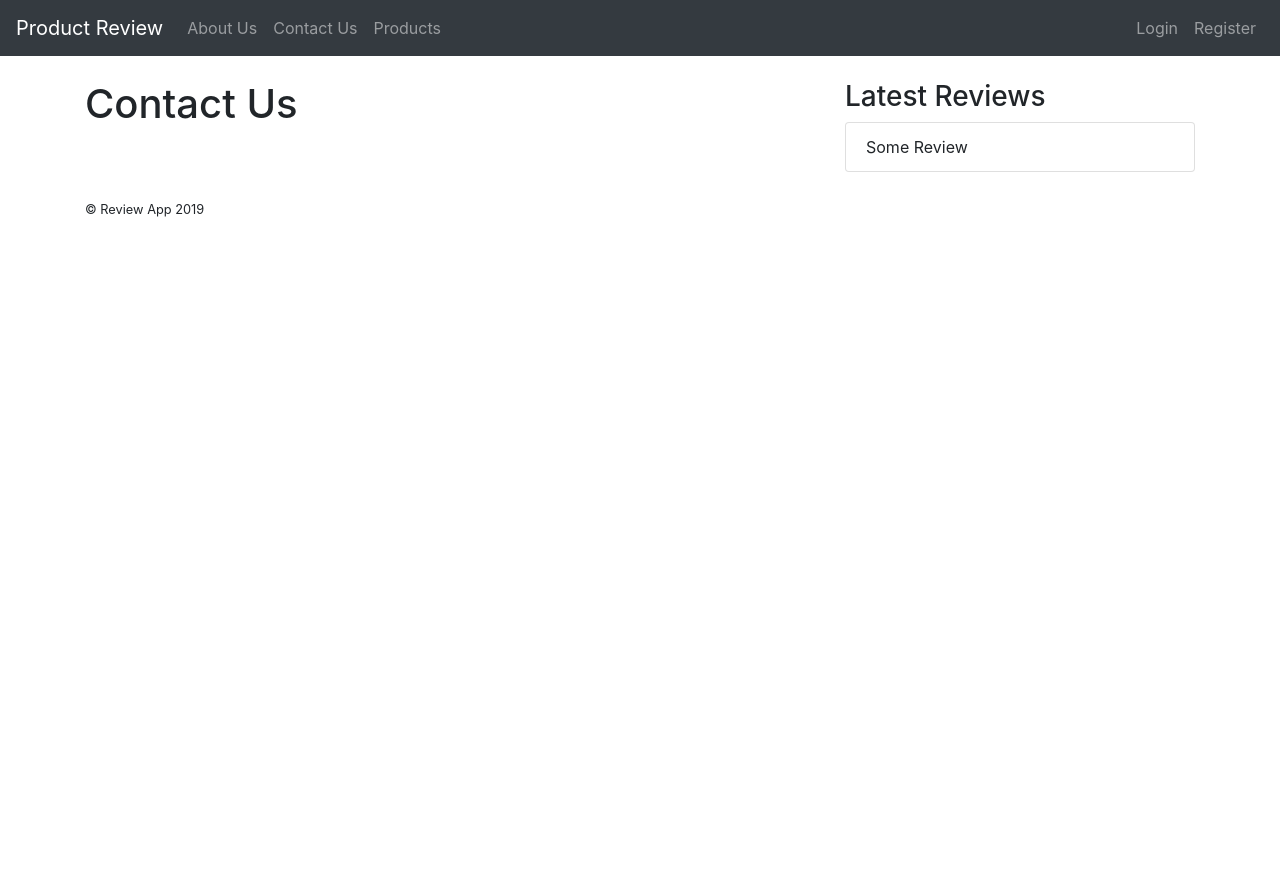
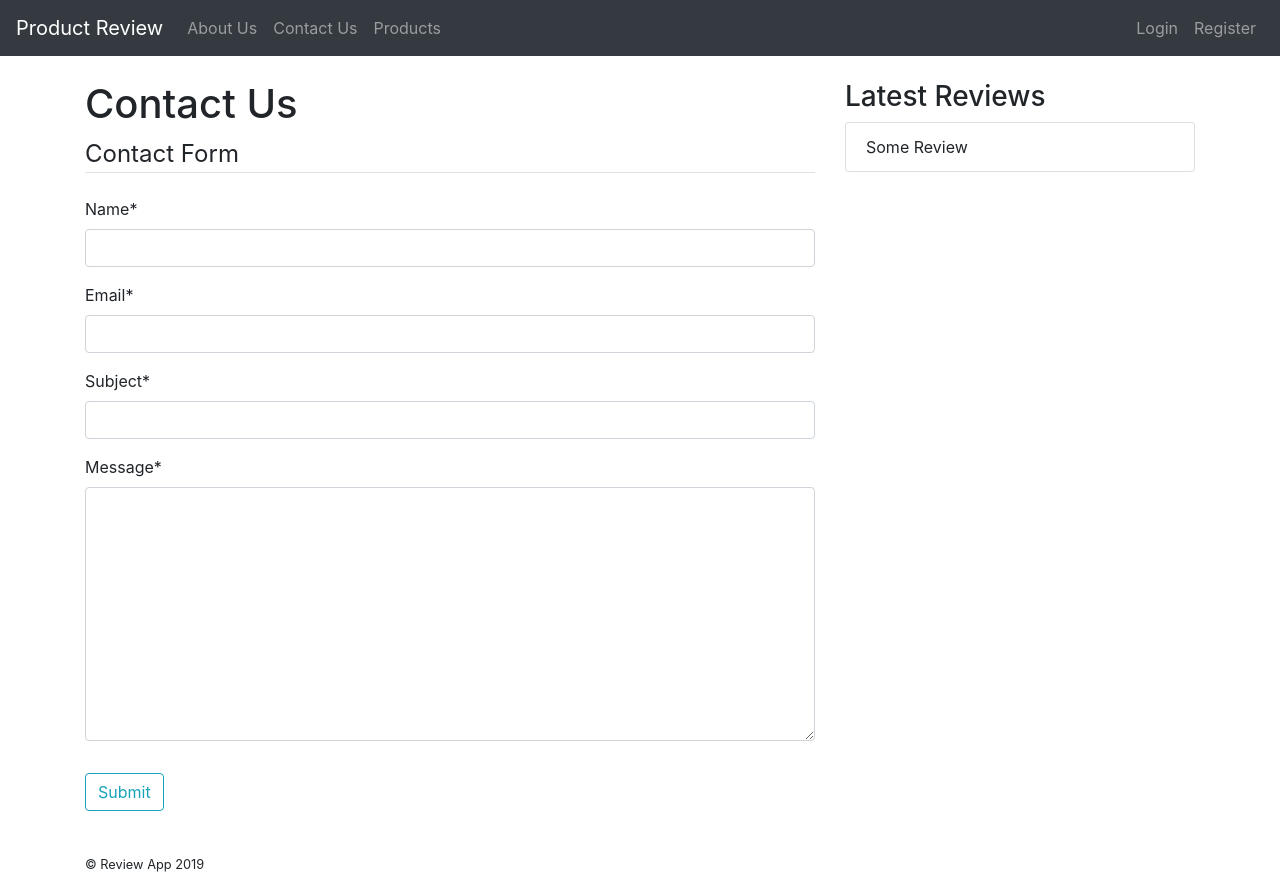
Before and after one commit to b5028967/rCarpenter, a Django app: page /contact/ in a window 1280 px wide. Before the commit the page ends 217 px from the top, so only its background shows below. Run offline with Django 3.2, Linux system fonts and the light colour scheme; some libraries are stand-ins or nearby versions.

Commit message:
added contact page, bug fixes, delete reviews

```diff
--- /dev/null
+++ b/reviewApp/reviews/forms.py
@@ -0,0 +1,10 @@
+from django import forms
+
+class ContactForm(forms.Form):
+	name = forms.CharField()
+	email = forms.EmailField()
+	subject = forms.CharField()
+	message = forms.CharField(widget=forms.Textarea)
+
+	class Meta:
+		fields = ['name', 'email', 'subject', 'message']
--- a/reviewApp/reviews/static/css/style.css
+++ b/reviewApp/reviews/static/css/style.css
@@ -0,0 +1,3 @@
+body {
+  background-color: lightblue;
+}
--- a/reviewApp/reviews/templates/reviews/about.html
+++ b/reviewApp/reviews/templates/reviews/about.html
@@ -1,4 +1,9 @@
 {% extends "reviews/base.html" %}
 {% block content %}
 <h1> About Us </h1>
+<p> Yes. Our scout ships have reached Dantooine. They found the remains of a Rebel base, but they estimate that it has been deserted for some time. They are now conducting an extensive search of the surrounding systems. She lied! She lied to us! I told you she would never consciously betray the Rebellion. Terminate her...immediately!
+
+Stretch out with your feelings. You see, you can do it. I call it luck. In my experience, there's no such thing as luck. Look, going good against remotes is one thing. Going good against the living? That's something else. Looks like we're coming up on Alderaan. You know, I did feel something. I could almost see the remote. That's good. You have taken your first step into a larger world.
+
+Are you all right? What's wrong? I felt a great disturbance in the Force...as if millions of voices suddenly cried out in terror and were suddenly silenced. I fear something terrible has happened. You'd better get on with your exercises. Well, you can forget your troubles with those Imperial slugs. I told you I'd outrun 'em. Don't everyone thank me at once. Anyway, we should be at Alderaan about oh-two-hundred hours. Now be careful, Artoo. He made a fair move. Screaming about it won't help you. Let him have it. It's not wise to upset a Wookiee. But sir, nobody worries about upsetting a droid. That's 'cause droids don't pull people's arms out of their socket when they lose. Wookiees are known to do that. I see your point, sir. I suggest a new strategy, Artoo. Let the Wookiee win. </p>
 {% endblock content %}
--- a/reviewApp/reviews/templates/reviews/base.html
+++ b/reviewApp/reviews/templates/reviews/base.html
@@ -1,3 +1,4 @@
+{% load static %}
 <!doctype html>
 <html lang="en">
   <head>
--- a/reviewApp/reviews/templates/reviews/contact.html
+++ b/reviewApp/reviews/templates/reviews/contact.html
@@ -1,4 +1,18 @@
 {% extends "reviews/base.html" %}
+{% load crispy_forms_tags %}
 {% block content %}
 <h1> Contact Us </h1>
+
+<form method="POST">
+	{% csrf_token %}
+	<fieldset class="form-group">
+		<legend class="border-bottom mb-4">Contact Form</legend>
+		{{ form|crispy}}
+	</fieldset>
+
+	<div class='form-group'>
+		<button class="btn btn-outline-info" type="submit">Submit</button>
+	</div>
+</form>
+
 {% endblock content %}
--- a/reviewApp/reviews/templates/reviews/home.html
+++ b/reviewApp/reviews/templates/reviews/home.html
@@ -1,7 +1,7 @@
 {% extends "reviews/base.html" %}
 {% block content %}
 <h1> Home </h1>
-<h2> Welcome to the App </h2>
+<h2> Welcome to the Review App </h2>
 <img src="https://images.readwrite.com/wp-content/uploads/2018/03/blue-security-image-825x500.jpg" class="w-100">
 <p>Lorem ipsum dolor sit amet, consectetuer adipiscing elit. Aenean commodo ligula eget dolor. Aenean massa. Cum sociis natoque penatibus et magnis dis parturient montes, nascetur ridiculus mus. Donec quam felis, ultricies nec, pellentesque eu, pretium quis, sem. Nulla consequat massa quis enim. Donec pede justo, fringilla vel, aliquet nec, vulputate eget, arcu. In enim justo, rhoncus ut, imperdiet a, venenatis vitae, justo. Nullam dictum felis eu pede mollis pretium. Integer tincidunt. Cras dapibus. Vivamus elementum semper nisi.
 </p>
--- a/reviewApp/reviews/templates/reviews/product_detail.html
+++ b/reviewApp/reviews/templates/reviews/product_detail.html
@@ -14,7 +14,7 @@
 	</div>
 
 <h2> Product Reviews </h2>
-	<div><a href="{% url 'review-create' %}" class ="btn btn-outline-primary">Add review</a></div>
+	<div><a href="{% url 'review-create' %}" class ="btn btn-outline-success">Add review</a></div>
 	<div class="review">
 		{% for review in object.review_set.all %}
 		{{ review }}
@@ -24,7 +24,8 @@
 		<p> Rating: {{ review.rating }}</p>
 		<p>Review Text: {{ review.review_text }}</p>
 		<p>Date: {{ review.date }}</p>
-		<a href="{% url 'review-update' review.id %}" >Update</a>
+		<a href="{% url 'review-update' review.id %}" class ="btn btn-outline-success">Update</a>
+		<a href="{% url 'review-delete' review.id %}" class ="btn btn-outline-danger">Delete</a>
 		{% endfor %}
 	</div>
 </div>
--- a/reviewApp/reviews/urls.py
+++ b/reviewApp/reviews/urls.py
@@ -1,7 +1,7 @@
 from django.urls import path
 from . import views
 from users import views as user_views
-from .views import ProductListView, ProductDetailView, ReviewDetailView, ReviewCreateView, ReviewUpdateView
+from .views import ProductListView, ProductDetailView, ReviewDetailView, ReviewCreateView, ReviewUpdateView, ReviewDeleteView
 
 urlpatterns = [
 	path('', views.home, name='reviews-home'),
@@ -10,6 +10,7 @@ urlpatterns = [
 	path('reviews/<int:pk>', ReviewDetailView.as_view(), name='review-detail'),
 	path('reviews/add/', ReviewCreateView.as_view(), name='review-create'),
 	path('reviews/<int:pk>/update/', ReviewUpdateView.as_view(), name='review-update'),
+	path('reviews/<int:pk>/delete/', ReviewDeleteView.as_view(), name='review-delete'),
 	path('about/', views.about, name='reviews-about'),
 	path('contact/', views.contact, name='reviews-contact'),
 	path('register/', user_views.register, name='register'),
--- a/reviewApp/reviews/views.py
+++ b/reviewApp/reviews/views.py
@@ -1,7 +1,8 @@
 from django.shortcuts import render
 from .models import Product, Review
-from django.views.generic import ListView, DetailView, CreateView, UpdateView
+from django.views.generic import ListView, DetailView, CreateView, UpdateView, DeleteView
 from django.contrib.auth.mixins import LoginRequiredMixin, UserPassesTestMixin
+from .forms import ContactForm
 
 # Create your views here.
 def home(request):
@@ -11,7 +12,8 @@ def about(request):
 	return render(request, 'reviews/about.html',{'title':'About'})
 
 def contact(request):
-	return render(request, 'reviews/contact.html',{'title':'Contact'})
+	form = ContactForm()
+	return render(request, 'reviews/contact.html',{'title':'Contact', 'form':form})
 
 class ProductListView(ListView):
 	model = Product
@@ -45,3 +47,13 @@ class ReviewUpdateView(LoginRequiredMixin, UserPassesTestMixin, UpdateView):
 		if self.request.user == review.author:
 			return True
 		return False
+
+class ReviewDeleteView(LoginRequiredMixin, UserPassesTestMixin, DeleteView):
+	model = Review
+	success_url = '/products'
+
+	def test_func(self):
+		review = self.get_object()
+		if self.request.user == review.author:
+			return True
+		return False
--- a/reviewApp/users/apps.py
+++ b/reviewApp/users/apps.py
@@ -2,7 +2,7 @@ from django.apps import AppConfig
 
 
 class UsersConfig(AppConfig):
-    name = 'users'
+	name = 'users'
 
-def ready(self):
-	import users.signals
+	def ready(self):
+		import users.signals
--- a/reviewApp/users/templates/users/logout.html
+++ b/reviewApp/users/templates/users/logout.html
@@ -0,0 +1,6 @@
+{% extends "reviews/base.html" %}
+{% load crispy_forms_tags %}
+{% block content %}
+<h2> You have been logged out </h2>
+<a href="{% url 'login' %}">Login</a>
+{% endblock content %}
--- a/reviewApp/users/templates/users/profile.html
+++ b/reviewApp/users/templates/users/profile.html
@@ -23,7 +23,7 @@
 		{{ u_form|crispy}}
 	</fieldset>
 	<div class ="form-group">
-	<button class ="btn btn-outline-info" type="submit"> Update User Info </button>
+	<button class ="btn btn-outline-primary" type="submit"> Update User Info </button>
 </div>
 </form>
 <form method="post" enctype="multipart/form-data">
@@ -33,7 +33,7 @@
 		{{ p_form|crispy}}
 	</fieldset>
 	<div class ="form-group">
-	<button class ="btn btn-outline-info" type="submit"> Update Profile Info </button>
+	<button class ="btn btn-outline-primary" type="submit"> Update Profile Info </button>
 </div>
 </form>
 
```
Also changed, not shown: reviewApp/reviews/templates/reviews/review_confirm_delete.html (added, +12 -0 lines).
